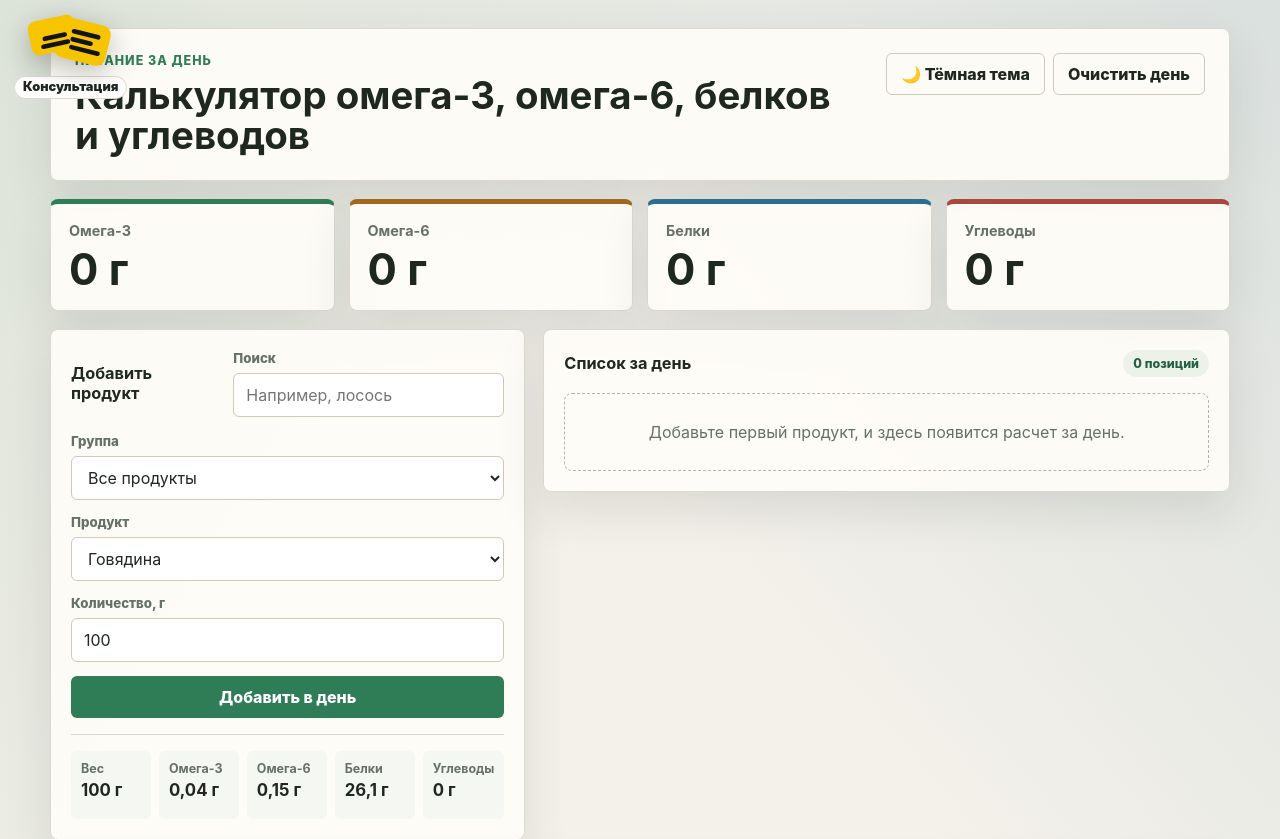
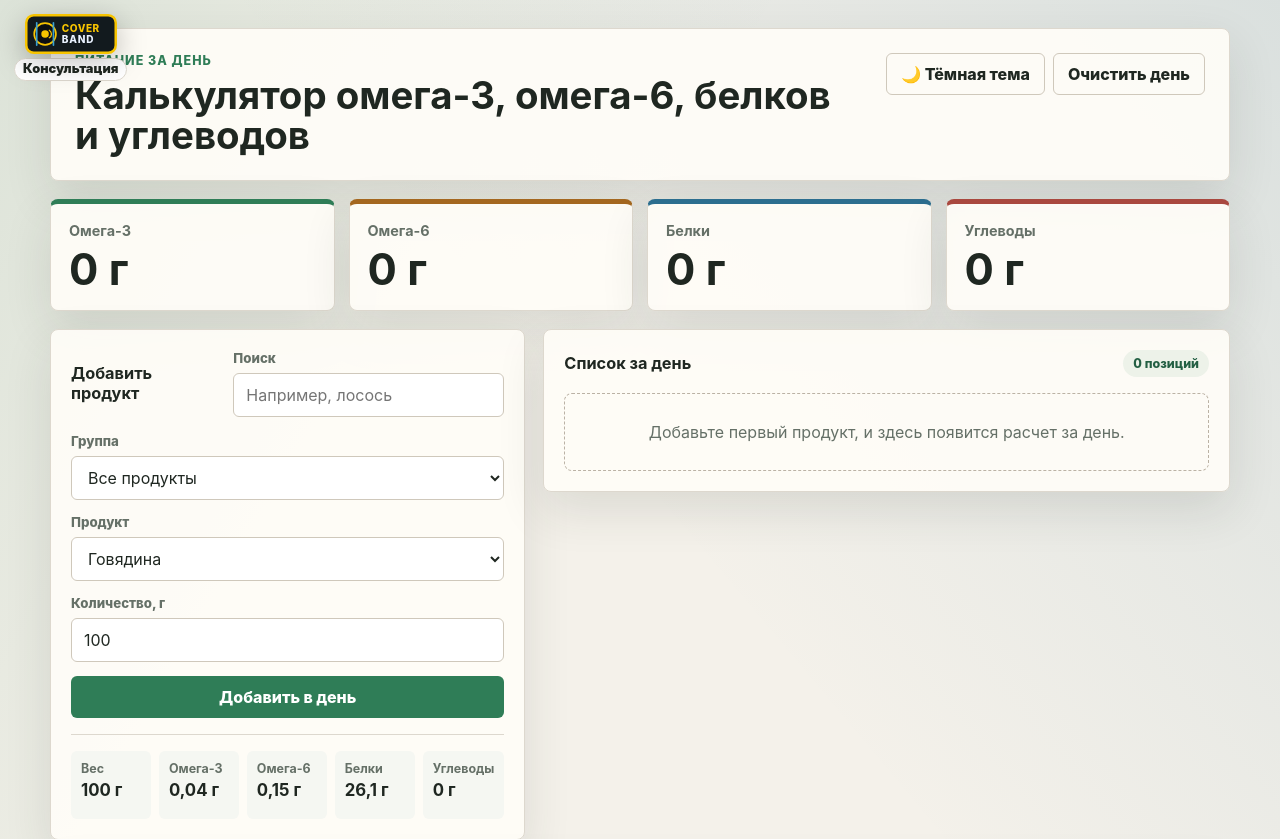
Before and after one commit to Beowolfer34/CALCULATOR-BGU, a plain HTML site: page index.html in a window 1280 px wide. Shown: the top 839 px of the page. Drawn offline with Linux system fonts and the light colour scheme.

Commit message:
Fix missing cover band logo asset

```diff
--- a/index.html
+++ b/index.html
@@ -8,7 +8,7 @@
   </head>
   <body>
     <a class="consultation-button" href="#video-title" aria-label="Консультация">
-      <img src="./assets/consultation-button.svg" alt="" aria-hidden="true" />
+      <img src="./assets/cover-band-logo.svg" alt="" aria-hidden="true" />
       <span>Консультация</span>
     </a>
 
```
Also changed, not shown: assets/cover-band-logo.svg (added).
